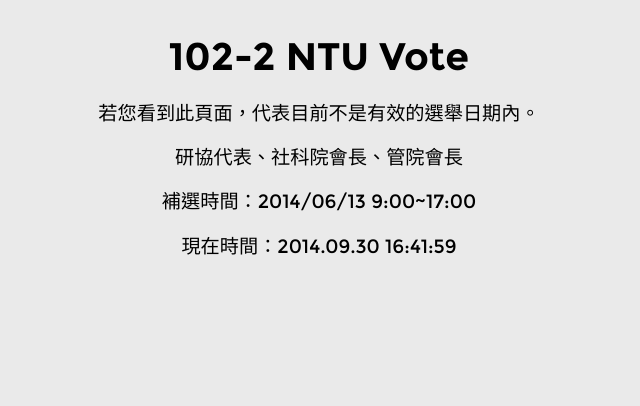
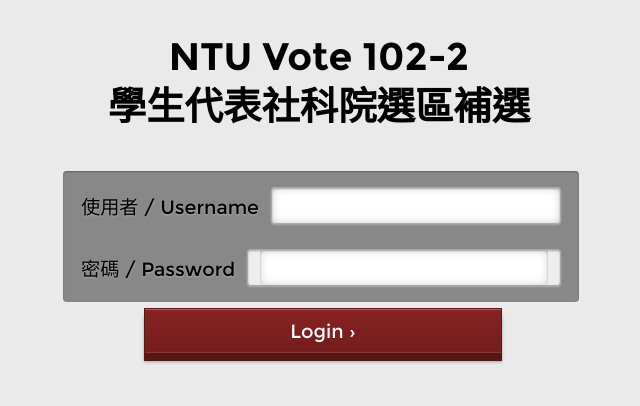
Before and after one commit to mousems/NTUvote102-2, a PHP site: page /View/index.php in a window 1280 px wide. Shown: the top 406 px of the page, without its empty margins (321-961 px from the left). Run offline with PHP 8.4, Linux system fonts and the light colour scheme.

Commit message:
disable auto login and modify title

```diff
--- a/Model/User_model.php
+++ b/Model/User_model.php
@@ -87,6 +87,7 @@
 
 
 		function errorMsg($string) {
+			header('Content-Type: text/html; charset=utf-8');
 	        echo '<noscript>'.$string.'</noscript>';
 			echo '<script type="text/javascript">';
 	  	    echo 'alert("'.$string.'");';
--- a/View/index.php
+++ b/View/index.php
@@ -22,12 +22,13 @@
     <div class='wrapper'>
       <div class='content'>
         <form action="login" accept-charset="UTF-8" class="step1-form" method="post"><hgroup>
-          <h1>102-2 NTU Vote</h1>
-          <p>若您看到此頁面，代表目前不是有效的選舉日期內。</p>
-          <p>研協代表、社科院會長、管院會長</p><p>補選時間：2014/06/13 9:00~17:00</p>
-          <p>現在時間：<?=date("Y.m.d H:i:s");?></p>
+          <h1>NTU Vote 102-2</h1>
+          <h1>學生代表社科院選區補選</h1>
+          <!--p>若您看到此頁面，代表目前不是有效的選舉日期內。</p>
+          <p>補選時間：2014/09/25 9:00~ 2014/09/28 17:00</p>
+          <p>現在時間：<?=date("Y.m.d H:i:s");?></p-->
         </hgroup>
-        <!--fieldset>
+        <fieldset>
           <div class='input'>
             <div class='label'>
               使用者 / Username
@@ -46,7 +47,7 @@
 
           </div>
           <fieldset class="buttons"><input value="Login ›" class="button" type="submit" />
-        </fieldset-->
+        </fieldset>
         </form>
       </div>
     </div>
--- a/View/step1.php
+++ b/View/step1.php
@@ -22,7 +22,8 @@
         <form action="password_check" accept-charset="UTF-8" class="step1-form" method="post"><hgroup>
 
           <input name="step" id="step" type="hidden" value="1" />
-          <h1>102-2 NTU Vote</h1>
+          <h1>NTU Vote 102-2</h1>
+          <h1>學生代表社科院選區補選</h1>
         </hgroup>
         <fieldset><div class='input'>
           <div class='label'>
--- a/View/step2.php
+++ b/View/step2.php
@@ -28,7 +28,8 @@ if (!isset($c_id_arr) || !isset($c_name_arr) || !isset($title)) {
     <div class='wrapper'>
       <div class='content'>
         <form action="vote_submit_single" accept-charset="UTF-8" class="step2-form" method="post"><hgroup>
-          <h1>102-2 NTU Vote</h1>
+          <h1>NTU Vote 102-2</h1>
+          <h1>學生代表社科院選區補選</h1>
           <h1><?=$title;?></h1>
           <h2><?=$title_en;?></h2>
           <p>如果您沒有做出選擇，將會變成廢票。</p>
--- a/View/step3.php
+++ b/View/step3.php
@@ -27,7 +27,8 @@ if (!isset($c_id_arr) || !isset($c_name_arr) || !isset($title)) {
     <div class='wrapper'>
       <div class='content'>
         <form action="vote_submit_multi" accept-charset="UTF-8" class="step3-form" method="post"><hgroup>
-          <h1>102-2 NTU Vote</h1>
+          <h1>NTU Vote 102-2</h1>
+          <h1>學生代表社科院選區補選</h1>
           <h1><?=$title;?></h1>
           <h2><?=$title_en;?></h2>
 
--- a/index.php
+++ b/index.php
@@ -36,13 +36,13 @@
 	NTULog("now on URL:".$e_REDIRECT_URL[0]);
 
 
-	$value1 = "2014.06.13 09:00:00";
+	$value1 = "2014.09.25 09:00:00";
 	// $value1 = "2014.06.12 16:46:00";
 	preg_match("/([\d]+)\.([\d]+)\.([\d]+)\s([\d]+)\:([\d]+)\:([\d]+)/", $value1 , $matches);
 
 	$settime_from = mktime($matches[4],$matches[5],$matches[6],$matches[2],$matches[3],$matches[1]);
 
-	$value2 = "2014.06.13 17:00:00";
+	$value2 = "2014.09.28 17:00:00";
 	// $value2 = "2014.06.12 17:20:15";
 	preg_match("/([\d]+)\.([\d]+)\.([\d]+)\s([\d]+)\:([\d]+)\:([\d]+)/", $value2 , $matches);
 
```
